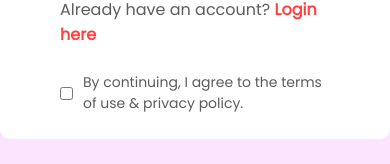
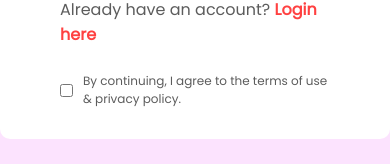
Before and after one commit to Jossyboydgenius/E-shop, a React (Create React App) app: page /login in a window 390 px wide. Shown: the part 551-715 px from the top of the page. Built offline with nearby package versions, Linux system fonts and the light colour scheme.

Commit message:
E-commerce

```diff
--- a/src/Pages/CSS/LoginSignup.css
+++ b/src/Pages/CSS/LoginSignup.css
@@ -132,4 +132,8 @@
         font-size: 16px;
         width: 98%;
     }
+    .loginsignup-agree{
+        font-size: 12px;
+        gap: 10px;
+    }
 }
```
